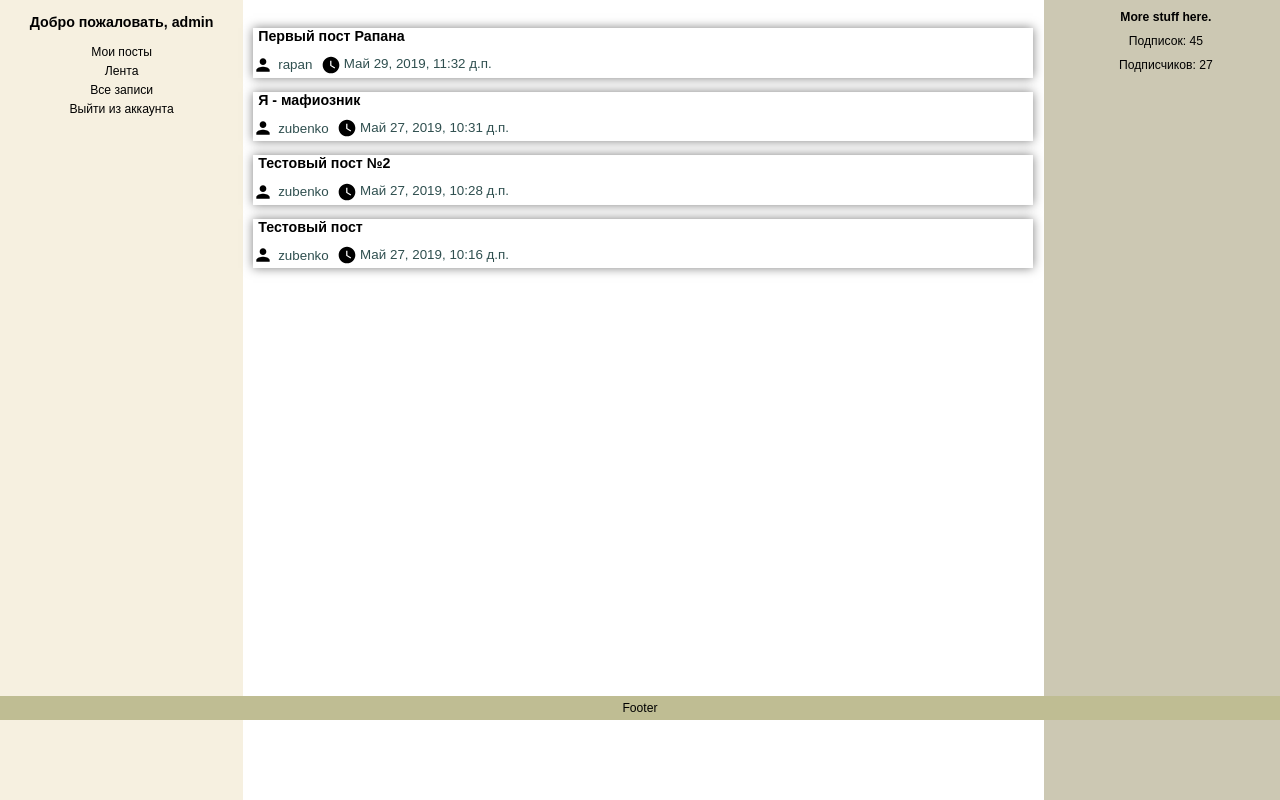
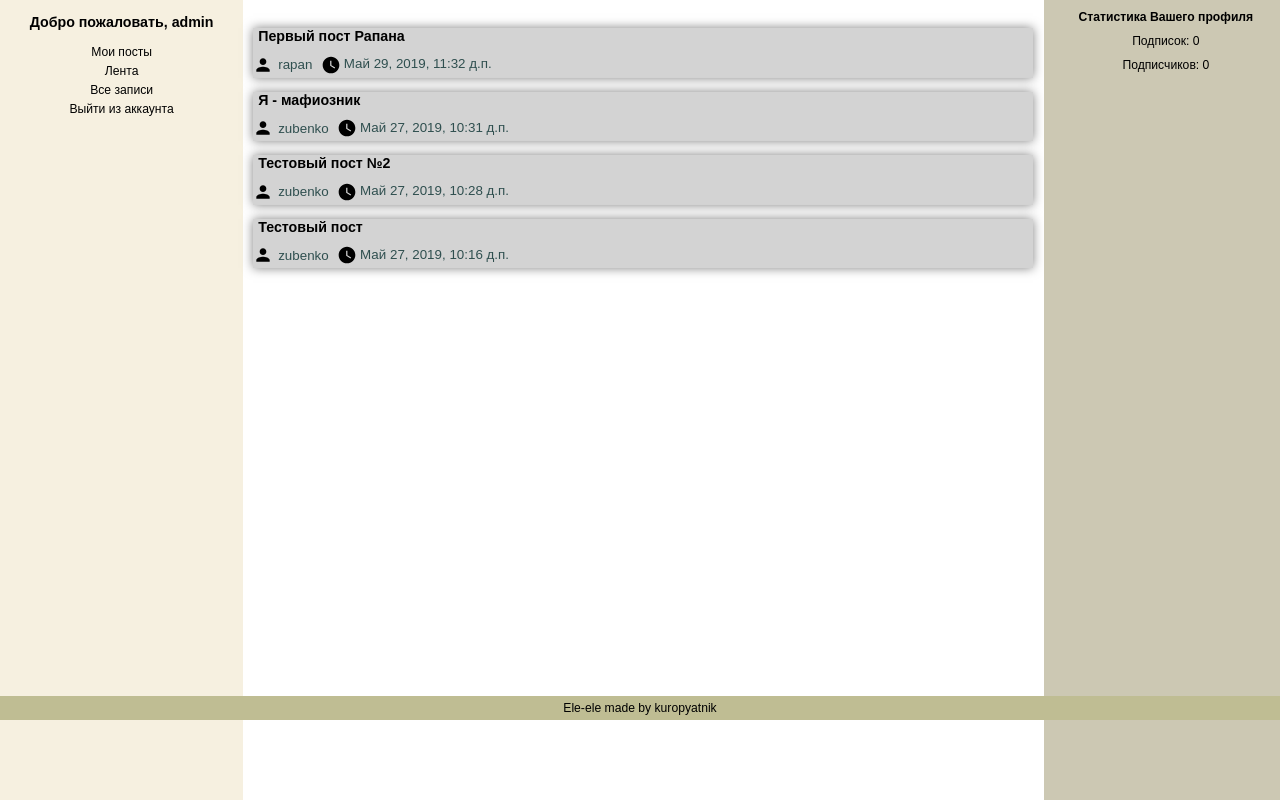
Before and after one commit to kuropyatnik/blog_site, a Django app: page /posts/ in a window 1280 px wide. Shown: the part 80-880 px from the top of the page. Run offline with Django 3.2, Linux system fonts and the light colour scheme; a user stored in the database is signed in; data comes from the database, SQL or seed files in the repository.

Commit message:
Counting subscribers and subscriptions, and feed showing

```diff
--- a/blog_site/settings.py
+++ b/blog_site/settings.py
@@ -25,7 +25,7 @@ SECRET_KEY = 'e=dqgy%8i!o%$mb8!#@ytz9vf2e!_h&a_7-e+2((of(=h@uv&n'
 # SECURITY WARNING: don't run with debug turned on in production!
 DEBUG = True
 
-ALLOWED_HOSTS = []
+ALLOWED_HOSTS = ['127.0.0.1']
 
 
 # Application definition
--- a/blog_site/urls.py
+++ b/blog_site/urls.py
@@ -17,7 +17,7 @@ from django.contrib import admin
 from django.urls import path, include
 from django.conf.urls import url
 from justPost.views import signupView, loginView, logoutView
-from justPost.views import indexView, allPostsView, authorPostsView, singlePostView
+from justPost.views import indexView, allPostsView, authorPostsView, singlePostView, feedPostsView
 
 urlpatterns = [
     path('admin/', admin.site.urls),
@@ -27,6 +27,7 @@ urlpatterns = [
     url(r'^logout/$', logoutView, name='logout'),
     path('home/', include('justPost.urls')),
     path('posts/', allPostsView, name='posts'),
+    path('feed/', feedPostsView, name='feed'),
     url(r'^author/(?P<stub>[-\w]+)$', authorPostsView, name='author'),
     url(r'^post/(?P<pk>\d+)$', singlePostView, name='single-post'),
 
--- a/justPost/static/style.css
+++ b/justPost/static/style.css
@@ -157,6 +157,7 @@ div.post_container {
     text-align: left;
     margin-right: 4px;
     margin-left: 10px;
+    background-color: lightgrey;
 }
 
 div.svg_container {
--- a/justPost/views.py
+++ b/justPost/views.py
@@ -79,6 +79,17 @@ def allPostsView(request):
     else:
         return redirect('login')
 
+
+def feedPostsView(request):
+    if request.user.is_authenticated:
+        if request.method == 'GET':
+            subs = [x.user.id for x in request.user.profile.subscriptions.all()]
+            posts = Posts.objects.filter(author__user_id__in=subs).order_by('-pub_date')
+            posts = paginateRecords(request, posts)
+            return render(request, 'posts.html', {'posts': posts})
+    else:
+        return redirect('login')
+
 def authorPostsView(request,stub):
     if request.user.is_authenticated:
         if request.method == 'GET':
@@ -99,7 +110,6 @@ def authorPostsView(request,stub):
         elif request.method == 'POST':
             user_to = User.objects.filter(username__exact=stub).first().profile
             me = request.user
-
             try:
                 obj = me.profile.subscriptions.get(user_id__exact=user_to.id)
                 me.profile.subscriptions.remove(user_to)
@@ -116,6 +126,7 @@ def singlePostView(request, pk):
     if request.user.is_authenticated:
         if request.method == 'GET':
             post = Posts.objects.filter(post_id__exact=pk).first()
+
             return render(request, 'post.html',
                           {'post': post})
     else:
--- a/templates/home.html
+++ b/templates/home.html
@@ -13,7 +13,7 @@
                     <p><h3>Добро пожаловать, {{ user.get_username }}</h3></p>
                     <ul>
                         <li><a href="{% url 'home' %}">Мои посты</a></li>
-                        <li><a href="">Лента</a></li>
+                        <li><a href="{% url 'feed' %}">Лента</a></li>
                         <li><a href="{% url 'posts' %}">Все записи</a></li>
                         <li><a href="{% url 'logout' %}">Выйти из аккаунта</a></li>
                     </ul>
@@ -65,6 +65,9 @@
                     </div>
                 {% endif %}
                 <div>
+                    {% if posts.object_list.count <= 0 %}
+                        {% block empty_page %}<h3> Вы ещё ничего не писали. Поделитесь чем-то, не стесняйтесь! </h3>{% endblock %}
+                    {% endif %}
                     {% for post in posts %}
                         <div class="post_container">
                             <h3><a href="{% url 'single-post' post.post_id %}">{{ post.title }}</a></h3>
@@ -98,13 +101,13 @@
 
         {% block counters %}
             <div id="extra">
-                <p><strong>More stuff here.</strong></p>
-                <p>Подписок: 45</p>
-                <p>Подписчиков: 27</p>
+                <p><strong>Статистика Вашего профиля</strong></p>
+                <p>Подписок: {{ user.profile.subscriptions.count }}</p>
+                <p>Подписчиков: {{ user.profile.subscribers.count }}</p>
             </div>
         {% endblock %}
     </div>
     <div id="footer">
-        <p>Footer</p>
+        <p><a href="https://github.com/kuropyatnik">Ele-ele made by kuropyatnik</a></p>
     </div>
 {% endblock %}
--- a/templates/posts.html
+++ b/templates/posts.html
@@ -2,3 +2,4 @@
 {% block inputForm %}
     <br>
 {% endblock %}
+{% block empty_page %}<h3> Упс! А здесь ничего и нет! Не думали на кого-то подписаться? </h3>{% endblock %}
```
